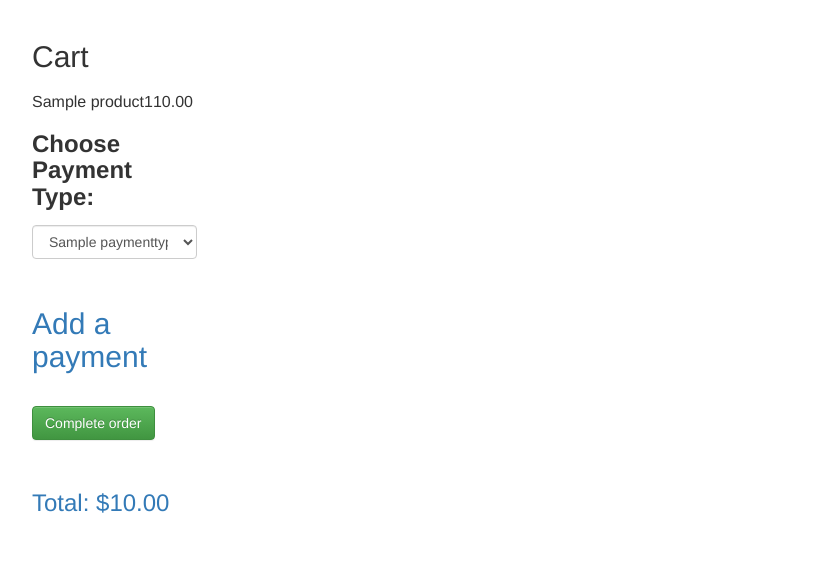
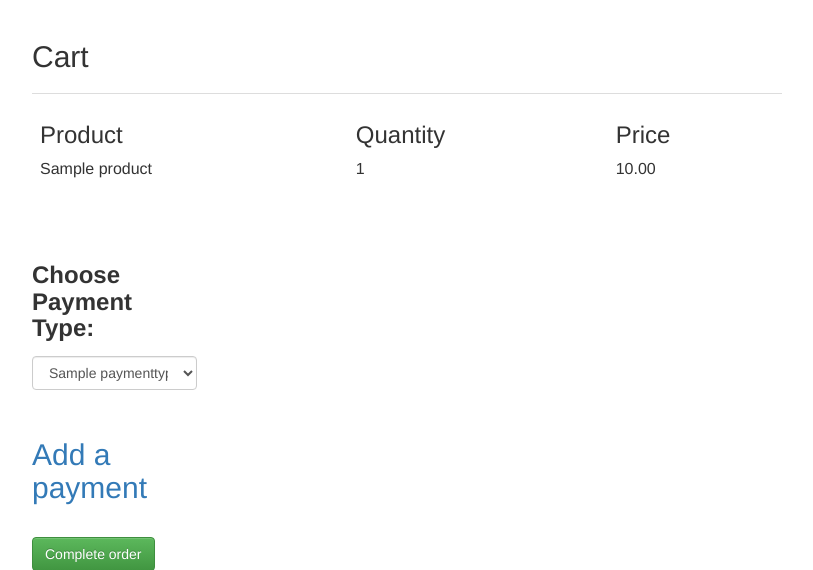
Before and after one commit to TemporaryOysters/bangazon_website, a Django app: page /webstore/cart/ in a window 1280 px wide. Shown: the part 52-622 px from the top of the page, without its empty margins (38-851 px from the left). Run offline with Django 3.2, Linux system fonts and the light colour scheme; a user stored in the database is signed in; tables that the repository leaves empty hold one stand-in row (values such as "Sample post"); parts of the project's set-up code (start-up, migrations or seed data) failed here and were passed over; some libraries are stand-ins or nearby versions.

Commit message:
fixed into a table

```diff
--- a/bangazon_website/bangazon_webstore/templates/bangazon_webstore/bangazon_order.html
+++ b/bangazon_website/bangazon_webstore/templates/bangazon_webstore/bangazon_order.html
@@ -1,12 +1,12 @@
 {% extends 'bangazon_webstore/base.html' %}
 {% block content %}
 <h2>Cart<h2>
-    <table>
+    <table class="table">
     {% for p in product %}
         <tr>
-            <td>{{ p.0 }}</td>
-            <td>{{ p.1 }}</td>
-            <td>{{ p.2}}</td>
+            <td><h3>Product</h3>{{ p.0 }}</td>
+            <td><h3>Quantity</h3>{{ p.1 }}</td>
+            <td><h3>Price</h3>{{ p.2}}</td>
         <!--{% if not forloop.last and forloop.counter == 3 or forloop.counter == 6 %}-->
         </tr>
         <tr>
@@ -14,7 +14,7 @@
     {% endfor %}
         </tr>
     </table>
-
+<br>
 <div class="row">
   <div class="col-sm-3">
     {% if payment_types %}
```
